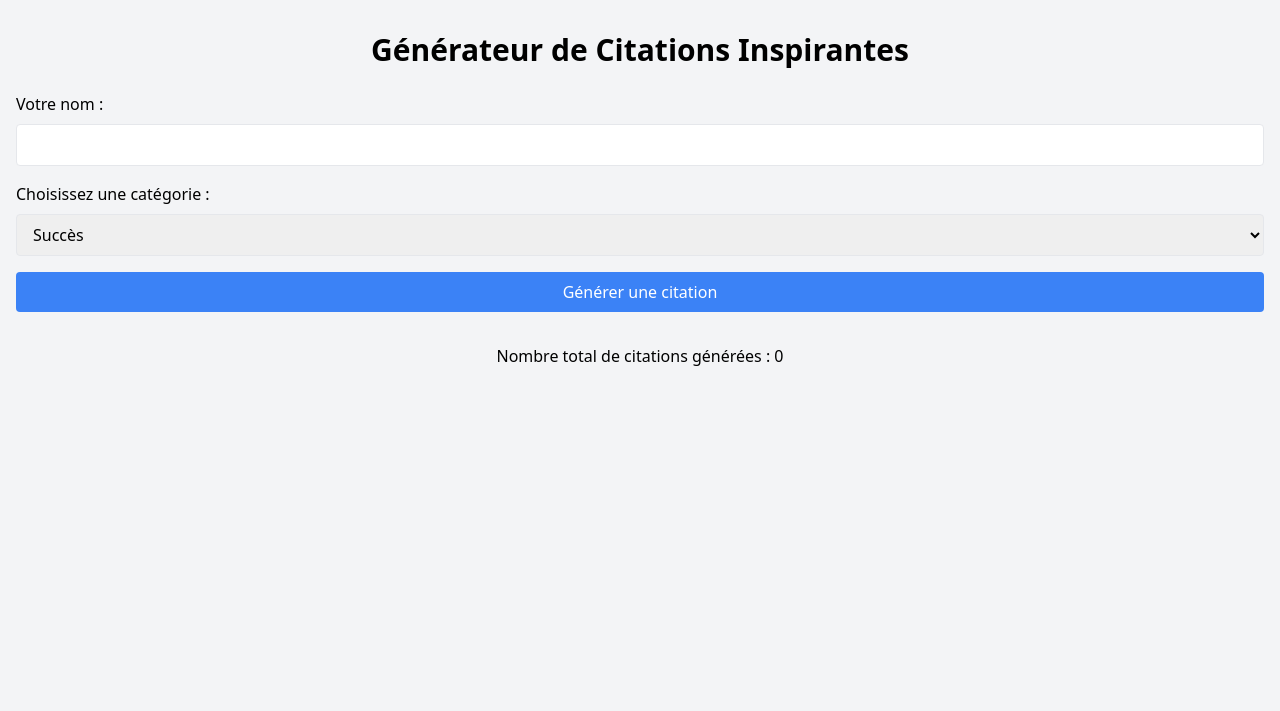
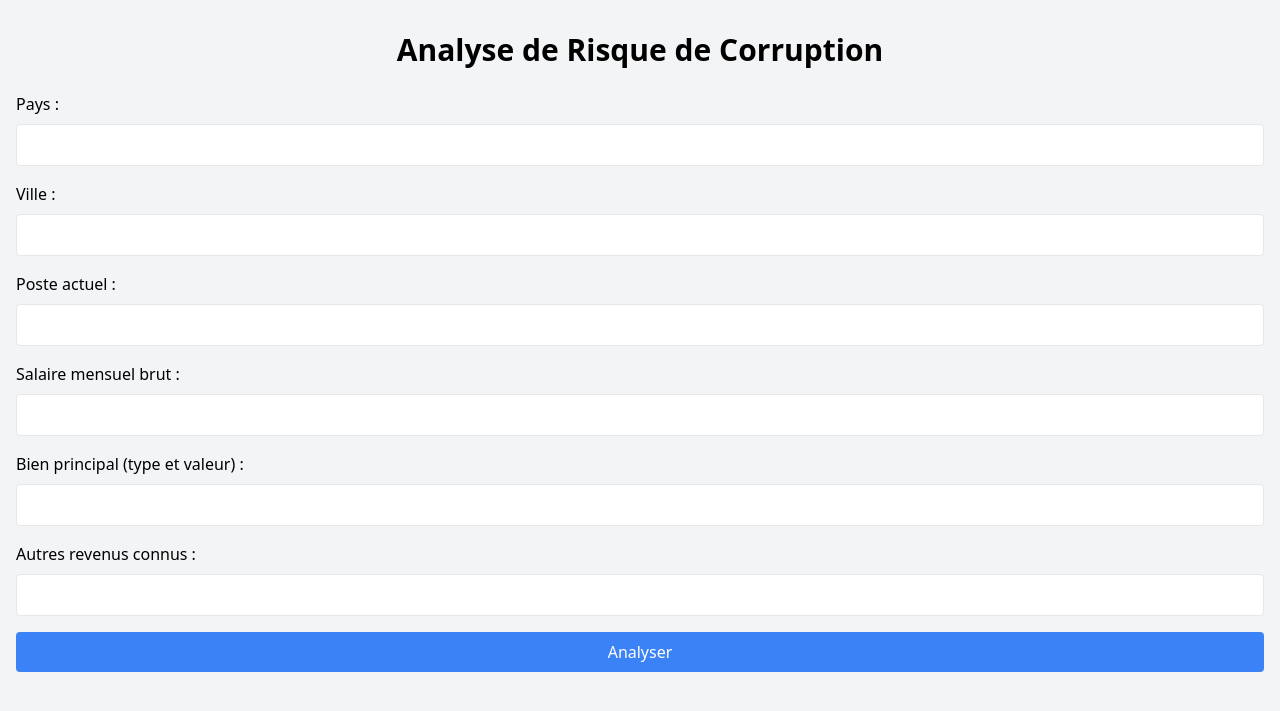
Before and after one commit to BrahimHmitti/NoSQL, a Flask app: page / in a window 1280 px wide. Shown: the top 711 px of the page. Run offline with Flask 2, Linux system fonts and the light colour scheme; data that the repository does not hold is empty; some libraries are stand-ins or nearby versions.

Commit message:
corruption detector with AI

```diff
--- a/app.py
+++ b/app.py
@@ -16,55 +16,74 @@ citations_collection = db['citations']
 # Connexion à Redis
 redis_client = redis.Redis(host='redis', port=6379, db=0)
 
+
 # Configuration Gemini
 genai.configure(api_key=os.getenv("GOOGLE_API_KEY"))
-model = genai.GenerativeModel("gemini-1.5-flash",
-    generation_config={
-        "temperature": 1,
-        "top_p": 0.95,
-        "top_k": 40,
-        "max_output_tokens": 1024,
-    }
-)
-
-categories = ["Succès", "Bonheur", "Créativité", "Sagesse"]
+model = genai.GenerativeModel("learnlm-1.5-pro-experimental")
 
 @app.route('/')
 def index():
-    return render_template('index.html', categories=categories)
+    return render_template('index.html')
 
-@app.route('/generer_citation', methods=['POST'])
-def generer_citation():
-    nom = request.form['nom']
-    categorie = request.form['categorie']
+@app.route('/analyser', methods=['POST'])
+def analyser():
+    # Récupérer les données du formulaire
+    pays = request.form['pays']
+    ville = request.form['ville']
+    poste = request.form['poste']
+    salaire = request.form['salaire']
+    bien = request.form['bien']
+    autres_revenus = request.form.get('autres_revenus', 'aucun')
 
-    # Générer citation avec Gemini
-    prompt = f"Génère une citation inspirante sur le thème de '{categorie}' en français. La citation doit être courte (maximum 2 phrases)."
-    chat = model.start_chat(history=[])
-    response = chat.send_message(prompt)
-    citation = response.text
+# Build the prompt
+    prompt = f"""
+Act as an expert in financial fraud detection and corruption risk assessment. Analyze the following data about an individual and provide:
+1. A corruption suspicion score (percentage) based on the provided data.
+2. A detailed analysis explaining the factors that contribute to the suspicion, considering the context and the data provided.
+3. Context-specific insights (e.g., salary averages, cost of living, asset norms in the individual's region, and any potential red flags).
+4. Recommendations for further investigation if necessary, based on identified inconsistencies or areas of concern.
 
-    citation_personnalisee = f"Cher(e) {nom}, {citation}"
+**Data:**
+- Country and City: {pays}, {ville}
+- Current Position: {poste}
+- Monthly Gross Salary: {salaire}
+- Main Asset (type and estimated value): {bien}
+- Other Known Income Sources: {autres_revenus}
 
-    # Sauvegarder dans MongoDB
-    citations_collection.insert_one({
-        'nom': nom,
-        'categorie': categorie,
-        'citation': citation_personnalisee
+**Context:**
+- Use regional economic indicators like average salary, cost of living, and asset affordability in {pays}/{ville} to assess the consistency of the individual's financial profile.
+- Consider the level of influence and access to resources associated with the position of {poste}. Is this position associated with high levels of financial discretion or access to company funds?
+- Compare the individual's salary and asset to the average figures in {pays}/{ville} to check for anomalies or signs of potential illicit wealth accumulation.
+
+Output format:
+1. Corruption Suspicion Percentage: X%
+2. Detailed Analysis:
+   - Factor 1: {{Explanation of how this factor contributes to suspicion (e.g., salary vs. asset discrepancy)}}
+   - Factor 2: {{Explanation of how this factor contributes to suspicion (e.g., position's access to financial resources)}}
+   - Factor 3: {{Any other relevant factor (e.g., unreported income sources)}}
+3. Contextual Insights: {{Provide detailed analysis based on local economic context, such as typical salaries, cost of living, and the market for assets in the region.}}
+4. Recommendations: {{Suggest further investigative steps (e.g., obtaining more detailed financial documents, reviewing company transactions, etc.)}}
+
+The output should be in French and tailored to the specific data provided. Ensure that the analysis takes into account both financial indicators and the individual's professional context. dont ever return a Score de suspicion :
+N/A.
+"""
+
+    # Generate analysis with Gemini
+    response = model.generate_content(prompt)
+
+    # Parse the response
+    lines = response.text.split('\n')
+    score = next((line for line in lines if "Pourcentage" in line), "N/A")
+    analyse = "\n".join(line for line in lines if "Factor" in line or "Facteur" in line)
+    contexte = next((line for line in lines if "Contextual" in line or "Contexte" in line), "N/A")
+    recommandations = next((line for line in lines if "Recommendations" in line or "Recommandations" in line), "N/A")
+
+    return jsonify({
+        'score': score,
+        'analyse': analyse,
+        'contexte': contexte,
+        'recommandations': recommandations
     })
-
-    # Incrémenter le compteur dans Redis
-    redis_client.incr('total_citations')
-
-    return jsonify({'citation': citation_personnalisee})
-
-@app.route('/statistiques')
-def statistiques():
-    total_citations = int(redis_client.get('total_citations') or 0)
-    return jsonify({'total_citations': total_citations})
 
 if __name__ == '__main__':
     app.run(host='0.0.0.0', debug=True)
-
-
-    #
--- a/requirements.txt
+++ b/requirements.txt
@@ -4,3 +4,5 @@ redis==3.5.3
 Werkzeug==2.0.1
 google-generativeai==0.3.0
 python-dotenv==1.0.0
+
+gunicorn==20.1.0
--- a/templates/index.html
+++ b/templates/index.html
@@ -3,59 +3,75 @@
 <head>
     <meta charset="UTF-8">
     <meta name="viewport" content="width=device-width, initial-scale=1.0">
-    <title>Générateur de Citations Inspirantes</title>
+    <title>Détecteur de Corruption</title>
     <script src="https://cdn.tailwindcss.com"></script>
 </head>
 <body class="bg-gray-100">
     <div class="container mx-auto px-4 py-8">
-        <h1 class="text-3xl font-bold mb-6 text-center">Générateur de Citations Inspirantes</h1>
-        <form id="citation-form" class="mb-8">
+        <h1 class="text-3xl font-bold mb-6 text-center">Analyse de Risque de Corruption</h1>
+        <form id="analyse-form" class="mb-8">
             <div class="mb-4">
-                <label for="nom" class="block mb-2">Votre nom :</label>
-                <input type="text" id="nom" name="nom" required class="w-full px-3 py-2 border rounded">
+                <label for="pays" class="block mb-2">Pays :</label>
+                <input type="text" id="pays" name="pays" required class="w-full px-3 py-2 border rounded">
             </div>
             <div class="mb-4">
-                <label for="categorie" class="block mb-2">Choisissez une catégorie :</label>
-                <select id="categorie" name="categorie" required class="w-full px-3 py-2 border rounded">
-                    {% for categorie in categories %}
-                    <option value="{{ categorie }}">{{ categorie }}</option>
-                    {% endfor %}
-                </select>
+                <label for="ville" class="block mb-2">Ville :</label>
+                <input type="text" id="ville" name="ville" required class="w-full px-3 py-2 border rounded">
             </div>
-            <button type="submit" class="w-full bg-blue-500 text-white px-4 py-2 rounded hover:bg-blue-600">Générer une citation</button>
+            <div class="mb-4">
+                <label for="poste" class="block mb-2">Poste actuel :</label>
+                <input type="text" id="poste" name="poste" required class="w-full px-3 py-2 border rounded">
+            </div>
+            <div class="mb-4">
+                <label for="salaire" class="block mb-2">Salaire mensuel brut :</label>
+                <input type="number" id="salaire" name="salaire" required class="w-full px-3 py-2 border rounded">
+            </div>
+            <div class="mb-4">
+                <label for="bien" class="block mb-2">Bien principal (type et valeur) :</label>
+                <input type="text" id="bien" name="bien" required class="w-full px-3 py-2 border rounded">
+            </div>
+            <div class="mb-4">
+                <label for="autres_revenus" class="block mb-2">Autres revenus connus :</label>
+                <input type="text" id="autres_revenus" name="autres_revenus" class="w-full px-3 py-2 border rounded">
+            </div>
+            <button type="submit" class="w-full bg-blue-500 text-white px-4 py-2 rounded hover:bg-blue-600">Analyser</button>
         </form>
-        <div id="citation-resultat" class="mb-8 p-4 bg-white rounded shadow hidden">
-            <h2 class="text-xl font-semibold mb-2">Votre citation inspirante :</h2>
-            <p id="citation-texte" class="text-lg italic"></p>
-        </div>
-        <div id="statistiques" class="text-center">
-            <p>Nombre total de citations générées : <span id="total-citations">0</span></p>
+        <div id="resultat" class="mb-8 p-4 bg-white rounded shadow hidden">
+            <h2 class="text-xl font-semibold mb-2">Résultat de l'analyse :</h2>
+            <div class="mb-4">
+                <h3 class="font-semibold">Score de suspicion :</h3>
+                <p id="score" class="text-lg"></p>
+            </div>
+            <div class="mb-4">
+                <h3 class="font-semibold">Analyse détaillée :</h3>
+                <p id="analyse" class="whitespace-pre-line"></p>
+            </div>
+            <div class="mb-4">
+                <h3 class="font-semibold">Contexte :</h3>
+                <p id="contexte"></p>
+            </div>
+            <div>
+                <h3 class="font-semibold">Recommandations :</h3>
+                <p id="recommandations"></p>
+            </div>
         </div>
     </div>
     <script>
-        document.getElementById('citation-form').addEventListener('submit', function(e) {
+        document.getElementById('analyse-form').addEventListener('submit', function(e) {
             e.preventDefault();
-            fetch('/generer_citation', {
+            fetch('/analyser', {
                 method: 'POST',
                 body: new FormData(this)
             })
             .then(response => response.json())
             .then(data => {
-                document.getElementById('citation-texte').textContent = data.citation;
-                document.getElementById('citation-resultat').classList.remove('hidden');
-                updateStats();
+                document.getElementById('score').textContent = data.score;
+                document.getElementById('analyse').textContent = data.analyse;
+                document.getElementById('contexte').textContent = data.contexte;
+                document.getElementById('recommandations').textContent = data.recommandations;
+                document.getElementById('resultat').classList.remove('hidden');
             });
         });
-
-        function updateStats() {
-            fetch('/statistiques')
-            .then(response => response.json())
-            .then(data => {
-                document.getElementById('total-citations').textContent = data.total_citations;
-            });
-        }
-
-        updateStats();
     </script>
 </body>
 </html>
```
